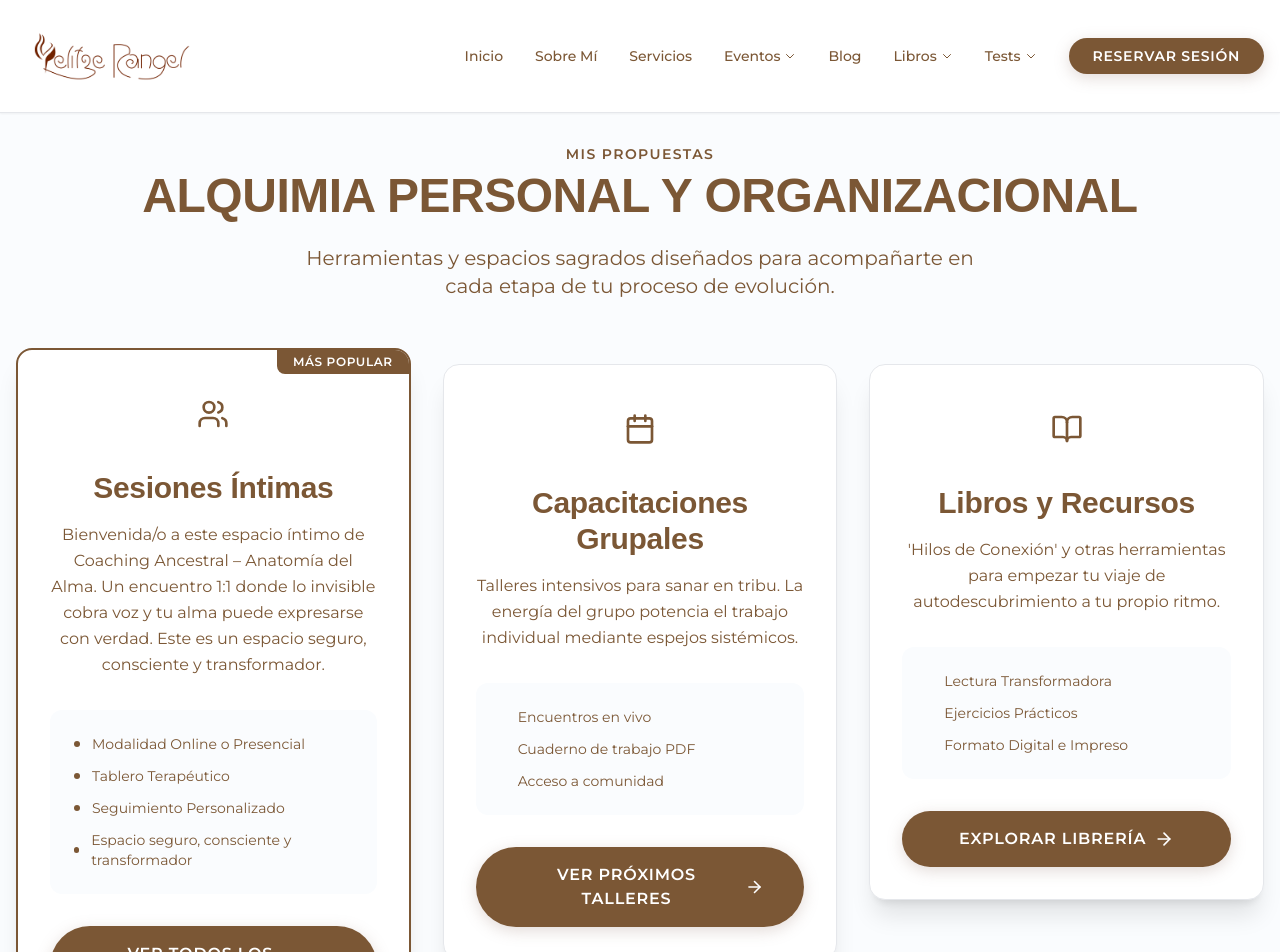
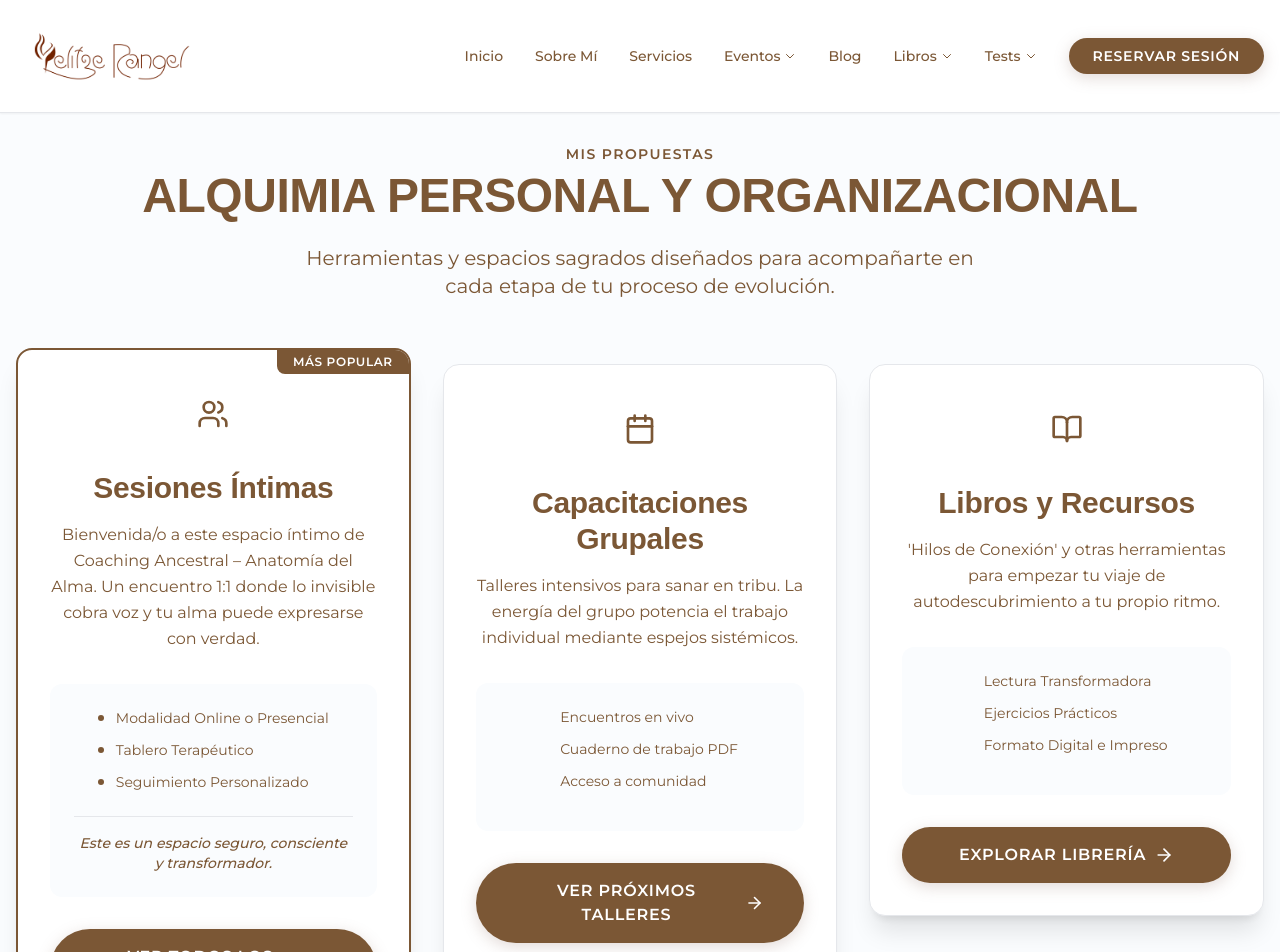
Before and after one commit to yelitzerangeloficialweb-max/yelitze-rangel-web, a Next.js app: page /servicios in a window 1280 px wide. Shown: the top 952 px of the page. Built offline with nearby package versions, Linux system fonts and the light colour scheme; a web font is replaced by a local one.

Commit message:
style: move safety phrase to footer of service card

```diff
--- a/app/(website)/(routes)/servicios/page.tsx
+++ b/app/(website)/(routes)/servicios/page.tsx
@@ -5,10 +5,10 @@ export default function ServicesPage() {
     const services = [
         {
             title: "Sesiones Íntimas",
-            description: "Bienvenida/o a este espacio íntimo de Coaching Ancestral – Anatomía del Alma. Un encuentro 1:1 donde lo invisible cobra voz y tu alma puede expresarse con verdad. Este es un espacio seguro, consciente y transformador.",
+            description: "Bienvenida/o a este espacio íntimo de Coaching Ancestral – Anatomía del Alma. Un encuentro 1:1 donde lo invisible cobra voz y tu alma puede expresarse con verdad.",
             price: "Desde $197 USD",
             icon: <Users className="w-8 h-8 text-[var(--color-secondary)]" />,
-            features: ["Modalidad Online o Presencial", "Tablero Terapéutico", "Seguimiento Personalizado", "Espacio seguro, consciente y transformador"],
+            features: ["Modalidad Online o Presencial", "Tablero Terapéutico", "Seguimiento Personalizado"],
             link: "/servicios/coaching-ancestral",
             cta: "Ver Todos los Detalles",
             highlight: true
@@ -78,8 +78,8 @@ export default function ServicesPage() {
                                 {service.description}
                             </p>
 
-                            <div className="bg-[var(--color-background)] rounded-xl p-6 mb-8">
-                                <ul className="space-y-3">
+                            <div className="bg-[var(--color-background)] rounded-xl p-6 mb-8 text-center">
+                                <ul className="space-y-3 inline-block text-left mb-4">
                                     {service.features.map((feat, i) => (
                                         <li key={i} className="flex items-center text-sm text-[var(--color-text)]">
                                             <span className={`w-1.5 h-1.5 rounded-full mr-3 ${service.highlight ? 'bg-[var(--color-secondary)]' : 'bg-[var(--color-primary)]/40'}`} />
@@ -87,6 +87,11 @@ export default function ServicesPage() {
                                         </li>
                                     ))}
                                 </ul>
+                                {service.title === "Sesiones Íntimas" && (
+                                    <p className="text-sm italic font-medium text-[var(--color-secondary)] border-t border-[var(--color-primary)]/5 pt-4 mt-2">
+                                        Este es un espacio seguro, consciente y transformador.
+                                    </p>
+                                )}
                             </div>
 
                             <div className="text-center mt-auto">
```
